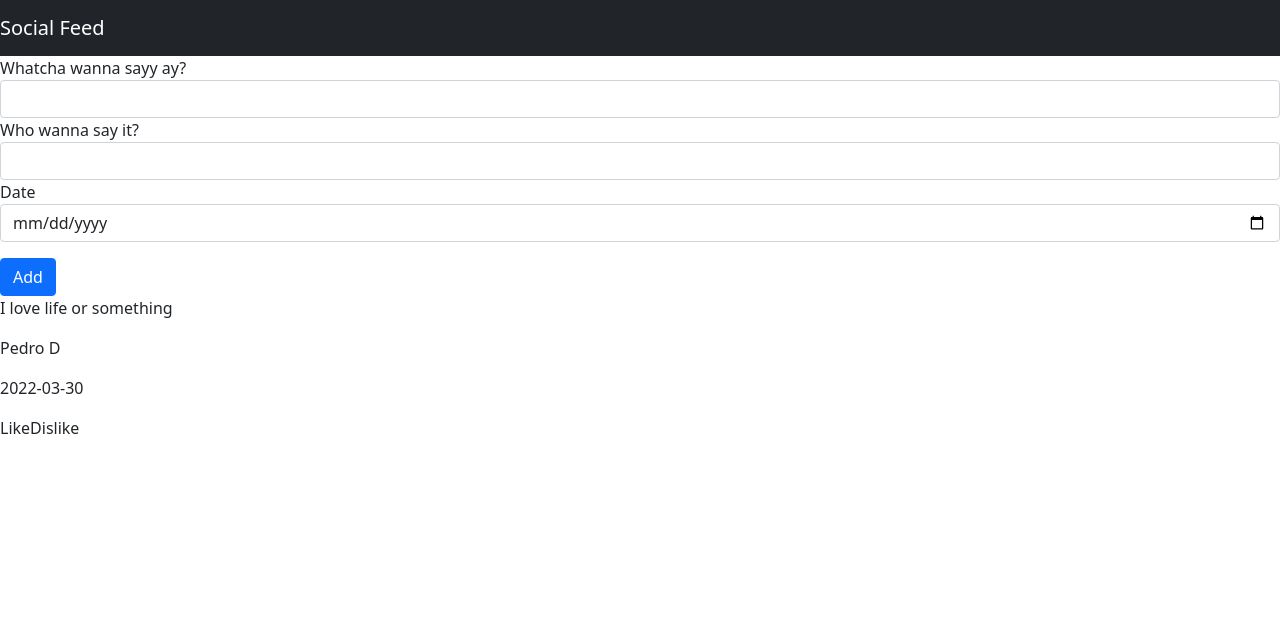
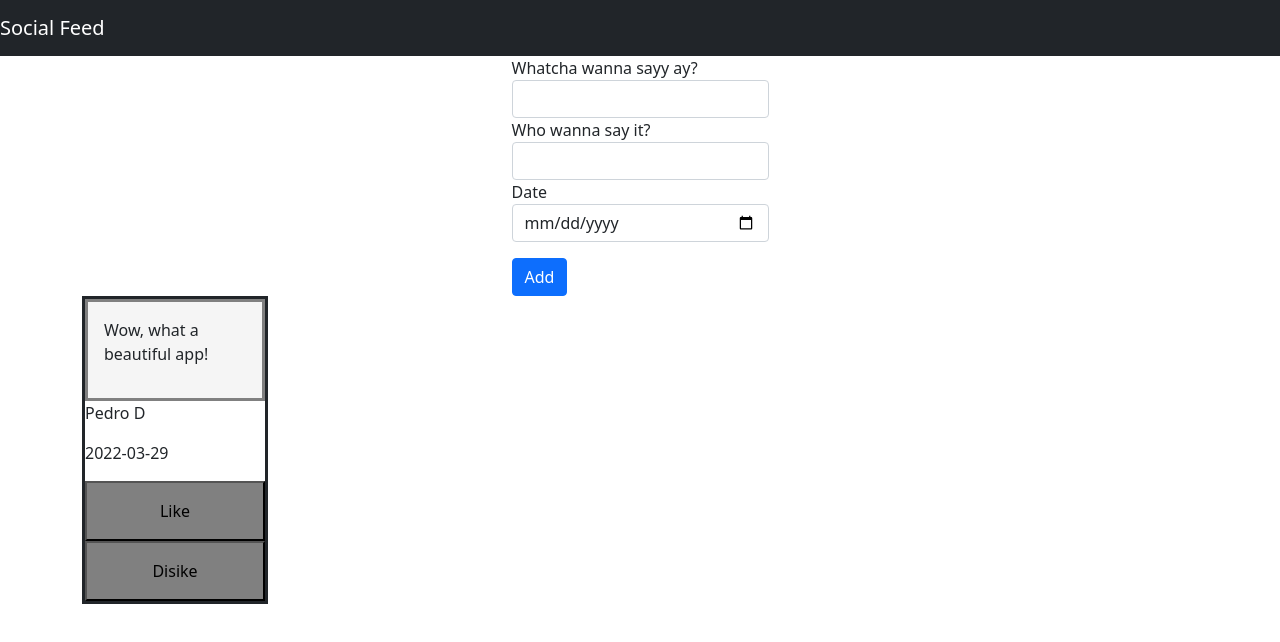
Before and after one commit to PeteDillo/socialfeed, a React (Create React App) app: page / in a window 1280 px wide. Shown: the top 642 px of the page. Built offline with nearby package versions, Linux system fonts and the light colour scheme.

Commit message:
added functions and styling to the like and dislike buttons moved app.js and app.scss into component folder

```diff
--- a/src/App.js
+++ /dev/null
@@ -1,32 +0,0 @@
-import React, { useState } from "react";
-import NavBar from "./components/NavBar/NavBar";
-import DisplayPost from "./components/DisplayPost/DisplayPost";
-import CreatePost from "./components/CreatePost/CreatePost";
-
-function App() {
-  const [posts, setPost] = useState([
-    {
-      body: "I love life or something",
-      user: "Pedro D",
-      date: "2022-03-30",
-    },
-  ]);
-
-
-  function addNewPost(post) {
-    let temp = [...posts, post];
-    setPost(temp);
-  }
-
-
-
-  return (
-    <div className="App">
-      <NavBar />
-      <CreatePost  setPost={addNewPost}/>
-      <DisplayPost posts={posts} />
-    </div>
-  );
-}
-
-export default App;
--- /dev/null
+++ b/src/components/App.js
@@ -0,0 +1,39 @@
+import React, { useState } from "react";
+import NavBar from "./NavBar/NavBar";
+import DisplayPost from "./DisplayPost/DisplayPost";
+import CreatePost from "./CreatePost/CreatePost";
+
+function App() {
+  const [posts, setPost] = useState([
+    {
+      body: "Wow, what a beautiful app!",
+      user: "Pedro D",
+      date: "2022-03-29",
+    },
+  ]);
+
+  function addNewPost(post) {
+    let temp = [...posts, post];
+    setPost(temp);
+  }
+
+  return (
+    <div className="App">
+      <NavBar />
+      <div className="container">
+        <div className="row justify-content-md-center">
+          <div className="col-md-auto">
+            <CreatePost setPost={addNewPost} />
+          </div>
+        </div>
+        <div className="col">
+          <div className="col col-lg-2">
+            <DisplayPost posts={posts} />
+          </div>
+        </div>
+      </div>
+    </div>
+  );
+}
+
+export default App;
--- a/src/components/CreatePost/CreatePost.jsx
+++ b/src/components/CreatePost/CreatePost.jsx
@@ -18,7 +18,7 @@ const CreatePost = (props) => {
   }
 
   return (
-    <form onSubmit={handleSubmit} >
+    <form className='PostForm' onSubmit={handleSubmit} >
       <div>
         <label>Whatcha wanna sayy ay?</label>
         <input
--- a/src/components/DisplayPost/DisplayPost.jsx
+++ b/src/components/DisplayPost/DisplayPost.jsx
@@ -4,7 +4,7 @@ import React, { useState } from "react";
 function DisplayPost(props) {
 
   return (
-    <div>
+    <div className="Display">
       {props.posts.map((post) => (
         <Post post={post} />
       ))}
--- a/src/components/Post/Post.jsx
+++ b/src/components/Post/Post.jsx
@@ -1,5 +1,10 @@
 import "./Post.scss";
+import React, { useState } from 'react';
+
 const Post = (prop) => {
+const [like, setLike] = useState(false)
+const [dislike, setDislike ] = useState(false)
+
   return (
     <div className="PostCard">
       <div className="PostBody">
@@ -11,8 +16,8 @@ const Post = (prop) => {
       <div className="PostDate">
         <p>{prop.post.date}</p>
       </div>
-      <a>Like</a>
-      <a>Dislike</a>
+      <button className={"Like " + (like && "active")} onClick={()=>setLike(!like)} >Like</button>
+      <button className={"Dislike " + (dislike && "Active")} onClick={()=>setDislike(!dislike)}>Disike</button>
     </div>
   );
 };
--- a/src/components/Post/Post.scss
+++ b/src/components/Post/Post.scss
@@ -1,9 +1,28 @@
 .PostCard {
+  display:grid;
   border-color: black;
-
+  border: solid;
+.PostBody{
+  border: solid;
+  border-color: grey;
+  padding: 1em;
+  background-color: whitesmoke;
+}
+.PostUser{
+  align-items: right;
+}
   .Like,
   .Dislike {
     text-decoration: none;
     padding: 1em;
+    background-color: grey;
+    text-decoration: none;
+    cursor: pointer;
   }
+ .active{
+  background-color: rgb(45, 113, 190);
+ }
+ .Active{
+  background-color: rgb(119, 1, 31);
+ }
 }
--- a/src/index.js
+++ b/src/index.js
@@ -1,6 +1,6 @@
 import React from "react";
 import ReactDOM from "react-dom";
-import App from "./App";
+import App from "./components/App.js";
 import "bootstrap/dist/css/bootstrap.min.css";
 
 ReactDOM.render(
```
Also changed, not shown: src/components/App.scss (added).
